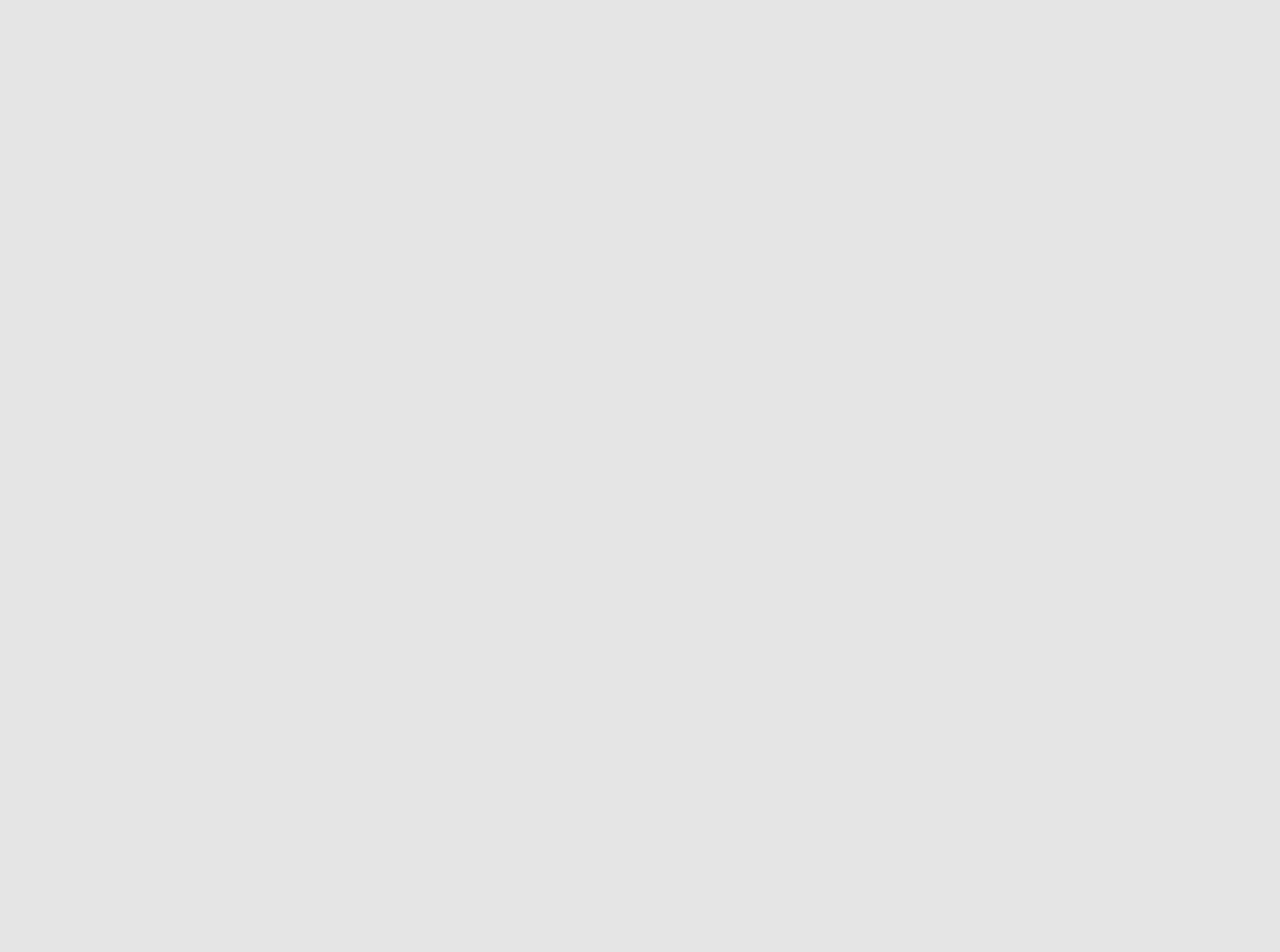
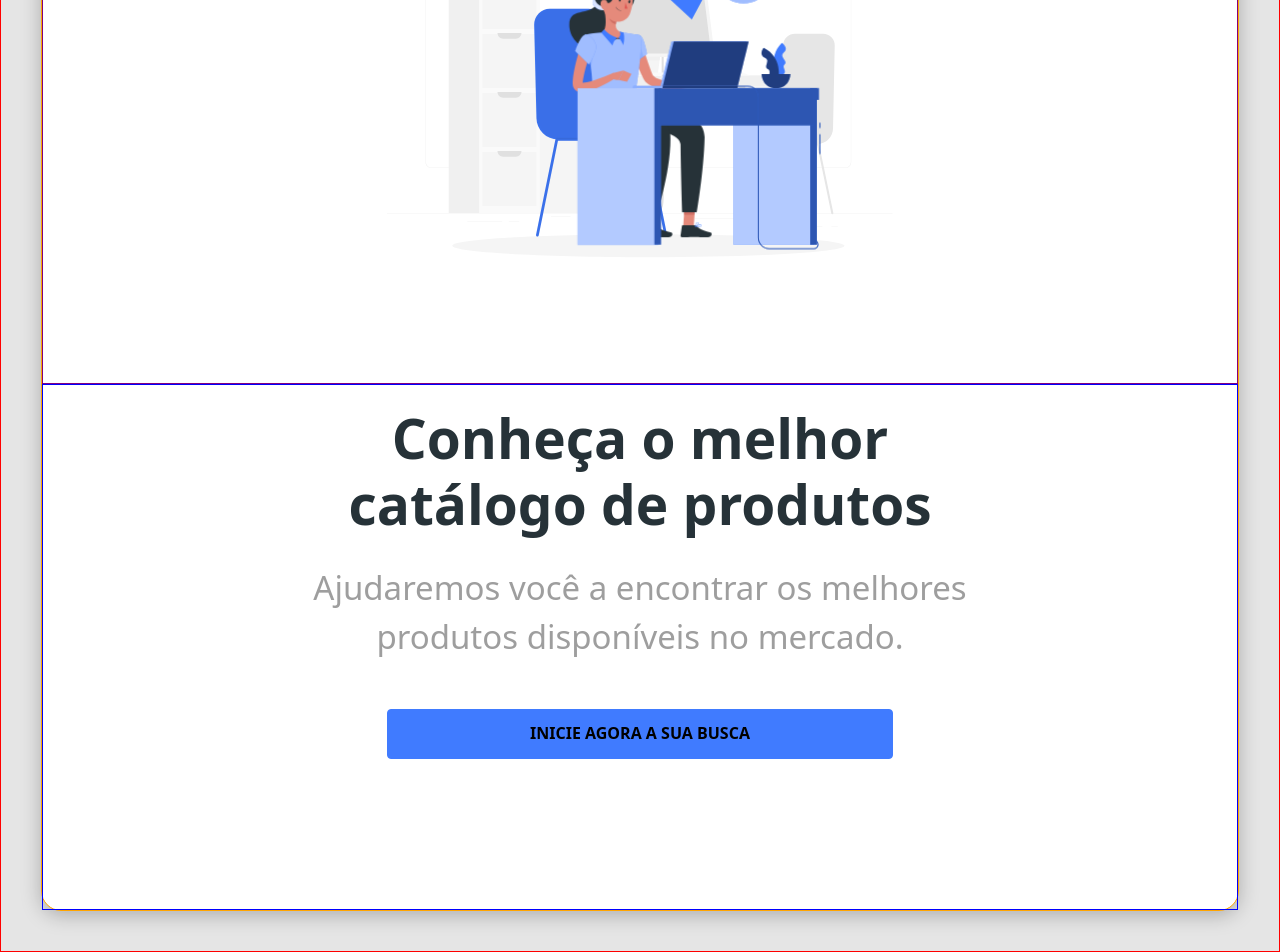
Before and after one commit to Deividwb/DSCatalog, a React (Create React App) app in the folder frontweb/: page / in a window 1280 px wide. Shown: the part 356-1308 px from the top of the page. Before the commit the page ends 800 px from the top, so only its background shows below. Built offline with nearby package versions, Linux system fonts and the light colour scheme.

Commit message:
styling css until 992px

```diff
--- a/frontweb/src/App.css
+++ b/frontweb/src/App.css
@@ -4,7 +4,7 @@
     font-family: 'Open Sans', sans-serif;
 }
 
-h1,h2,h3,h4,h5,h5{
+h1,h2,h3,h4,h5,h6{
     font-weight: 700;
     margin-bottom: 0;
 }
--- a/frontweb/src/App.tsx
+++ b/frontweb/src/App.tsx
@@ -1,12 +1,13 @@
 import "./assets/styles/custom.scss";
 import "./App.css";
 import Navbar from "components/Navbar";
+import Home from "pages/Home";
 
 function App() {
   return (
     <>
-    <Navbar/>
-      <h1>Hello Deivid</h1>;
+
+      <Home/>
 
     </>
   );
--- /dev/null
+++ b/frontweb/src/components/Navbar/ButtonIcon/index.tsx
@@ -0,0 +1,11 @@
+import './styles.css';
+
+const ButtonIcon = () =>{
+    return(
+        <button className="btn btn-primary btn-icon">
+            <h6>INICIE AGORA A SUA BUSCA</h6>
+        </button>
+    );
+}
+
+export default ButtonIcon;
--- /dev/null
+++ b/frontweb/src/components/Navbar/ButtonIcon/styles.css
@@ -0,0 +1,3 @@
+.btn-icon{
+    height: 50px;
+}
--- /dev/null
+++ b/frontweb/src/pages/Home/index.tsx
@@ -0,0 +1,26 @@
+import {ReactComponent as MainImage} from 'assets/images/main-image.svg';
+import Navbar from "components/Navbar";
+import ButtonIcon from 'components/Navbar/ButtonIcon';
+import './styles.css';
+
+const Home = () => {
+  return (
+    <>
+      <Navbar />
+      <div className="home-container">
+          <div className="home-card">
+              <div className="home-content-container">
+                  <h1>Conheça o melhor catálogo de produtos</h1>
+                  <p>Ajudaremos você a encontrar os melhores produtos disponíveis no mercado.</p>
+                  <ButtonIcon/>
+              </div>
+              <div className="home-image-container">
+                  <MainImage/>
+              </div>
+          </div>
+      </div>
+    </>
+  );
+};
+
+export default Home;
--- /dev/null
+++ b/frontweb/src/pages/Home/styles.css
@@ -0,0 +1,106 @@
+.home-container {
+  padding: 10px;
+  font-size: 20px;
+  text-align: center;
+  border: 1px solid red;
+}
+
+.home-card {
+  display: flex;
+  flex-direction: column-reverse;
+  background-color: #fff;
+  box-shadow: 0px 4px 20px rgb(0, 0, 0, 0.25);
+  border-radius: 20px;
+  border: 1px solid orange;
+}
+
+.home-content-container {
+  display: flex;
+  flex-direction: column;
+  align-items: center;
+  padding: 10px 10px 60px 10px;
+  border: 1px solid blue;
+}
+
+.home-content-container h1 {
+  width: 260px;
+  font-size: 1em;
+  margin-bottom: 15px;
+}
+
+.home-content-container p {
+  width: 260px;
+  color: #9e9e9e;
+  font-size: 0.6em;
+  margin-bottom: 30px;
+}
+
+.home-image-container {
+  padding: 50px 15px;
+  border: 1px solid purple;
+}
+
+.home-image-container svg {
+  width: 100%;
+  height: auto;
+}
+
+@media (min-width: 576px) {
+  .home-container {
+    padding: 15px;
+    font-size: 40px;
+  }
+
+  .home-content-container h1 {
+    width: 506px;
+    margin-bottom: 20px;
+  }
+
+  .home-content-container p {
+    width: 506px;
+    margin-bottom: 20px;
+  }
+
+  .home-content-container button {
+    width: 506px;
+  }
+
+  .home-image-container svg {
+    width: 506px;
+  }
+}
+
+@media (min-width: 768px) {
+  .home-image-container {
+    padding: 100px 20px;
+  }
+
+  .home-content-container {
+    padding: 20px 20px 100px 20px;
+  }
+}
+
+@media (min-width: 992px) {
+  .home-container {
+    font-size: 55px;
+    padding: 40px;
+  }
+
+  .home-image-container {
+    padding: 125px 20px;
+  }
+
+  .home-content-container {
+    padding: 20px 20px 150px 20px;
+  }
+
+  .home-content-container h1 {
+    width: 700px;
+    margin-bottom: 26px;
+  }
+
+  .home-content-container p {
+    width: 700px;
+    margin-bottom: 47px;
+  }
+}
```
Also changed, not shown: frontweb/src/assets/images/main-image.svg (added), 1 other file (tests, documents, lock files or other folders).
